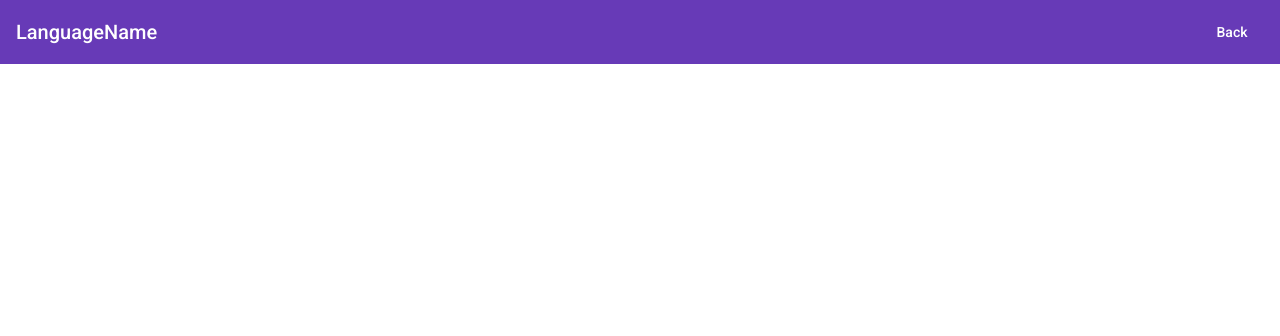
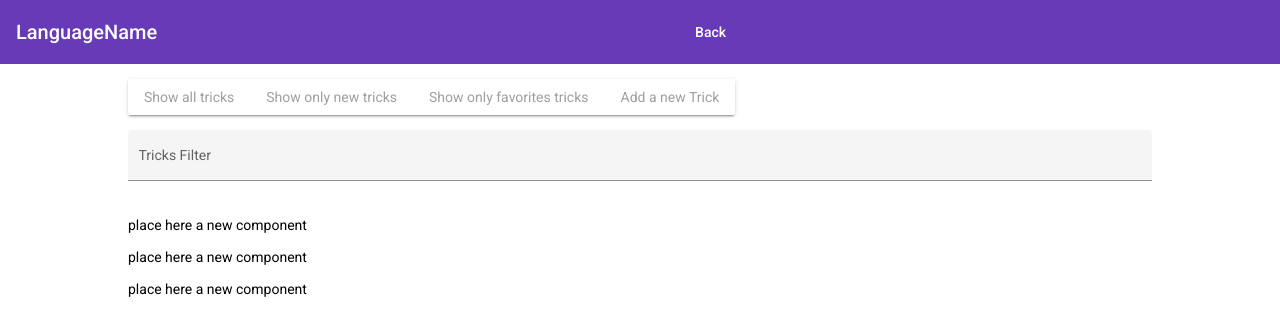
Before and after one commit to robmanganelly/coderescuerfront, an Angular app: page / in a window 1280 px wide. Shown: the top 336 px of the page. Built offline with nearby package versions, Linux system fonts and the light colour scheme.

Commit message:
adding cheat sheet

```diff
--- a/src/app/cheatsheet/cheatsheet.component.html
+++ b/src/app/cheatsheet/cheatsheet.component.html
@@ -1,7 +1,57 @@
+<mat-toolbar color="primary">
+  <span>LanguageName</span>
+  <button mat-button >Back</button>
+</mat-toolbar>
+
 <div class="sheet">
-  <mat-toolbar color="primary">
-      <span>LanguageName</span>
-      <button mat-button >Back</button>
-  </mat-toolbar>
+  <div class="separator"></div>
+  <mat-button-toggle-group [(ngModel)]="filterOptions" aria-label="Trick Options" appearance="legacy" >
+    <mat-button-toggle value="noFilter">Show all tricks</mat-button-toggle>
+    <mat-button-toggle value="newFilter">Show only new tricks</mat-button-toggle>
+    <mat-button-toggle value="favFilter">Show only favorites tricks</mat-button-toggle>
+    <mat-button-toggle value="add">Add a new Trick</mat-button-toggle>
+  </mat-button-toggle-group>
+  <div class="separator"></div>
+
+  <div *ngIf="filterOptions !== 'add'">
+    <mat-form-field appearance="fill">
+      <mat-label>Tricks Filter</mat-label>
+      <input matInput placeholder="type to find " >
+    </mat-form-field>
+  <div class="separator"></div>
+  <div>
+    <!--todo -->
+    <p>place here a new component</p>
+    <p>place here a new component</p>
+    <p>place here a new component</p>
+  </div>
+
+  </div>
+
+  <div *ngIf="filterOptions === 'add'">
+    <form [formGroup]="newTrickForm" (ngSubmit)="onSubmitNewTrick()">
+      <mat-form-field aria-required="true" appearance="fill"  >
+        <mat-label>What problem are you solving?</mat-label>
+        <input formControlName="newTrickTitle" matInput placeholder="please write a brief description. Ensure to not repeat any previous solved trick " >
+      </mat-form-field>
+
+      <mat-form-field aria-required="true" appearance="fill" >
+        <mat-label>What is your solution?</mat-label>
+        <textarea  formControlName="newTrickSolution" matInput placeholder="try to be original, community is watching" ></textarea>
+      </mat-form-field>
+
+      <mat-form-field appearance="fill"  >
+        <mat-label>Do you want to leave any comments?</mat-label>
+        <input formControlName="newTrickComment" matInput placeholder="Don't push yourself too much, comments are not required." >
+      </mat-form-field>
+
+      <button mat-stroked-button type="reset" [disabled]="!newTrickForm.valid">Reset</button> |
+      <button mat-stroked-button type="submit" [disabled]="!newTrickForm.valid">Submit</button>
+
+
+    </form>
+
+
+  </div>
 
 </div>
--- a/src/app/cheatsheet/cheatsheet.component.scss
+++ b/src/app/cheatsheet/cheatsheet.component.scss
@@ -1,5 +1,21 @@
 .sheet{
+    width: 80%;
+    margin: auto;
 }
+
+mat-button-toggle-group{
+    flex-wrap: wrap;
+}
+
+
 mat-toolbar button{
     margin-left: auto;
 }
+
+mat-form-field {
+    width: 100%;
+}
+
+button {
+    margin: auto;
+}
--- a/src/app/cheatsheet/cheatsheet.component.ts
+++ b/src/app/cheatsheet/cheatsheet.component.ts
@@ -1,4 +1,5 @@
 import { Component, OnInit } from '@angular/core';
+import { FormControl, FormGroup } from '@angular/forms';
 
 @Component({
   selector: 'app-cheatsheet',
@@ -7,9 +8,22 @@ import { Component, OnInit } from '@angular/core';
 })
 export class CheatsheetComponent implements OnInit {
 
+  filterOptions?: string;
+
+  newTrickForm: FormGroup = new FormGroup({
+    'newTrickTitle': new FormControl(''),
+    'newTrickSolution': new FormControl(''),
+    'newTrickComment': new FormControl(''),
+
+  });
+
   constructor() { }
 
   ngOnInit(): void {
   }
 
+  onSubmitNewTrick():void{
+    alert('form submitted')
+  }
+
 }
--- a/src/app/mainpage/mainpage.component.scss
+++ b/src/app/mainpage/mainpage.component.scss
@@ -3,9 +3,7 @@
     width: 100%;
     text-align: center;
 }
-.separator{
-    height: 15px;
-}
+
 
 .mainpage{
     width: 80%;
--- a/src/styles.scss
+++ b/src/styles.scss
@@ -2,3 +2,7 @@
 
 html, body { height: 100%; }
 body { margin: 0; font-family: Roboto, "Helvetica Neue", sans-serif; }
+
+.separator{
+    height: 15px;
+}
```
Also changed, not shown: src/app/app.module.ts (+8 -0 lines).
